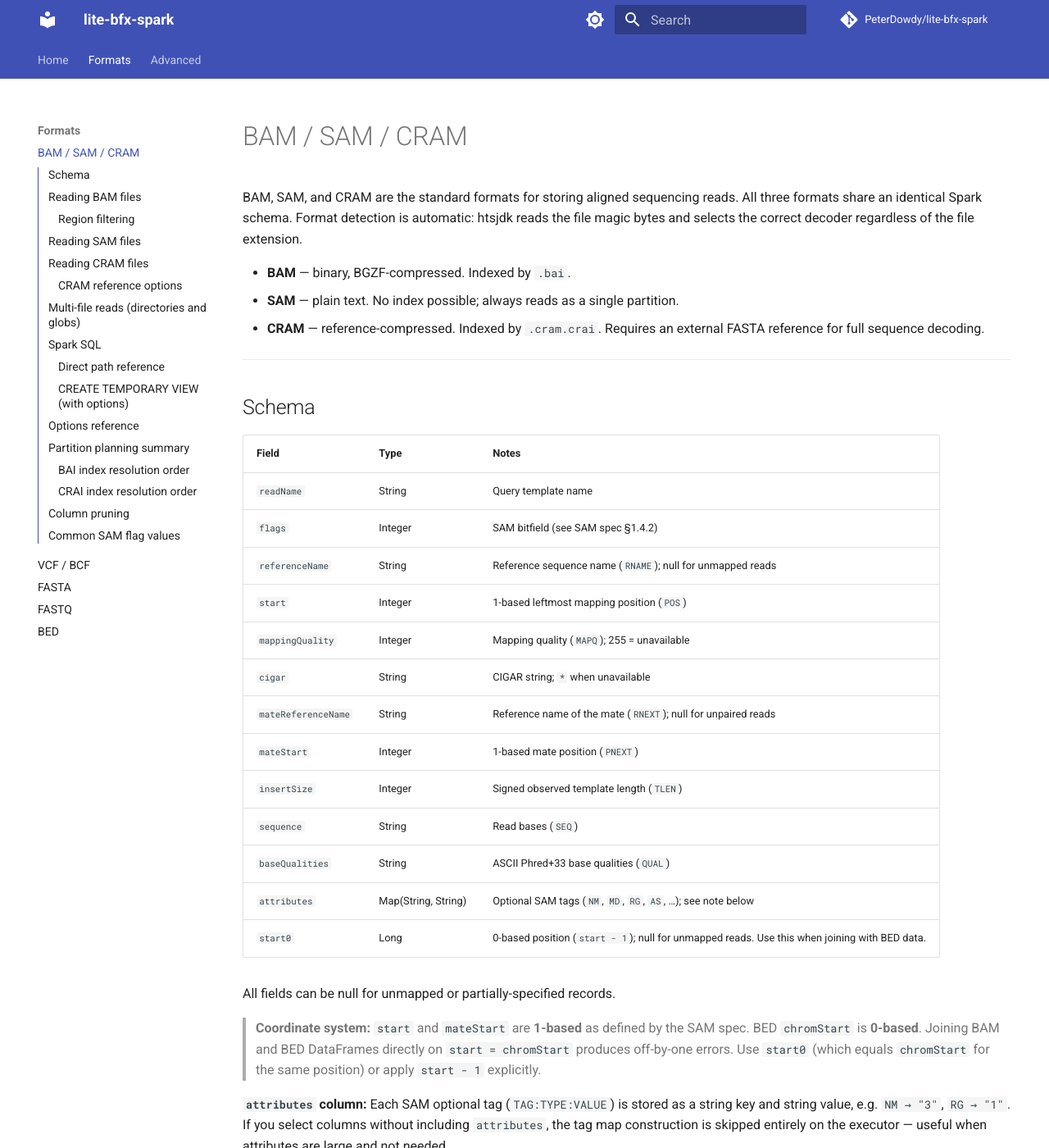
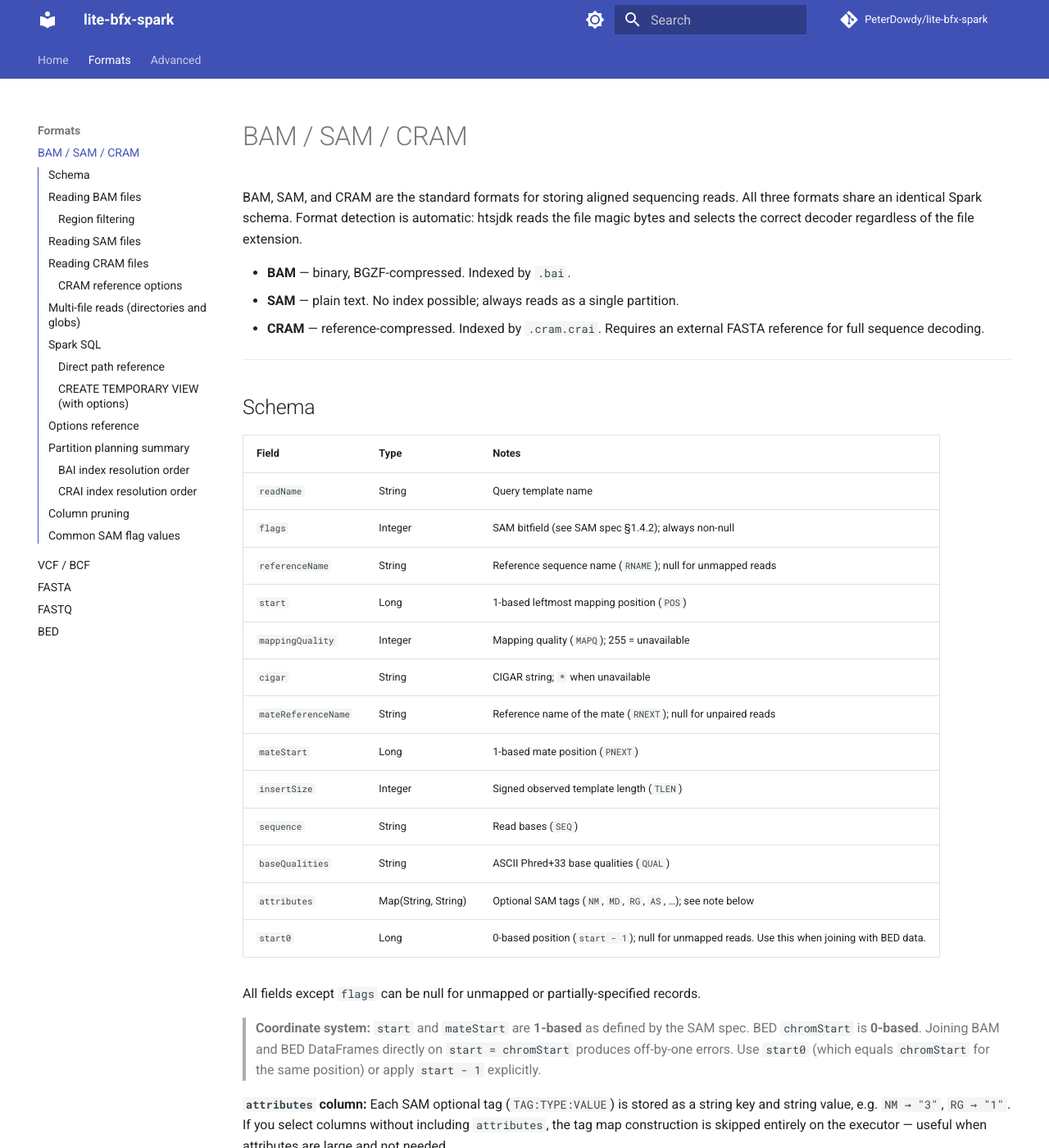
Before and after one commit to PeterDowdy/lite-bfx-spark, an MkDocs documentation site: the page built from docs/bam.md, in a window 1280 px wide and 1400 px high. Shown: the whole window at 82% size. Built offline with MkDocs 1.6.1 and Material for MkDocs 9.7.7, drawn with Linux system fonts in a browser that asks for light colours; comment, search, counter and statistics services are not loaded.

Commit message:
Fix documentation inaccuracies found in correctness review
docs/bam.md:
- start and mateStart: Integer → Long (matches BamSchema.LongType)
- flags: add "always non-null" note (BamSchema nullable=false)
- General nullability note: "All fields" → "All fields except flags"

docs/bed.md:
- Remove indexDir option row — BedScan does not implement this option;
  only indexPath is supported for BED tabix indexes

Co-Authored-By: Claude Sonnet 4.6 <noreply@anthropic.com>

```diff
--- a/docs/bam.md
+++ b/docs/bam.md
@@ -13,20 +13,20 @@ BAM, SAM, and CRAM are the standard formats for storing aligned sequencing reads
 | Field | Type | Notes |
 |---|---|---|
 | `readName` | String | Query template name |
-| `flags` | Integer | SAM bitfield (see SAM spec §1.4.2) |
+| `flags` | Integer | SAM bitfield (see SAM spec §1.4.2); always non-null |
 | `referenceName` | String | Reference sequence name (`RNAME`); null for unmapped reads |
-| `start` | Integer | 1-based leftmost mapping position (`POS`) |
+| `start` | Long | 1-based leftmost mapping position (`POS`) |
 | `mappingQuality` | Integer | Mapping quality (`MAPQ`); 255 = unavailable |
 | `cigar` | String | CIGAR string; `*` when unavailable |
 | `mateReferenceName` | String | Reference name of the mate (`RNEXT`); null for unpaired reads |
-| `mateStart` | Integer | 1-based mate position (`PNEXT`) |
+| `mateStart` | Long | 1-based mate position (`PNEXT`) |
 | `insertSize` | Integer | Signed observed template length (`TLEN`) |
 | `sequence` | String | Read bases (`SEQ`) |
 | `baseQualities` | String | ASCII Phred+33 base qualities (`QUAL`) |
 | `attributes` | Map(String, String) | Optional SAM tags (`NM`, `MD`, `RG`, `AS`, …); see note below |
 | `start0` | Long | 0-based position (`start - 1`); null for unmapped reads. Use this when joining with BED data. |
 
-All fields can be null for unmapped or partially-specified records.
+All fields except `flags` can be null for unmapped or partially-specified records.
 
 > **Coordinate system:** `start` and `mateStart` are **1-based** as defined by the SAM spec. BED `chromStart` is **0-based**. Joining BAM and BED DataFrames directly on `start = chromStart` produces off-by-one errors. Use `start0` (which equals `chromStart` for the same position) or apply `start - 1` explicitly.
 
```
Also changed, not shown: docs/bed.md (+0 -1 lines).
